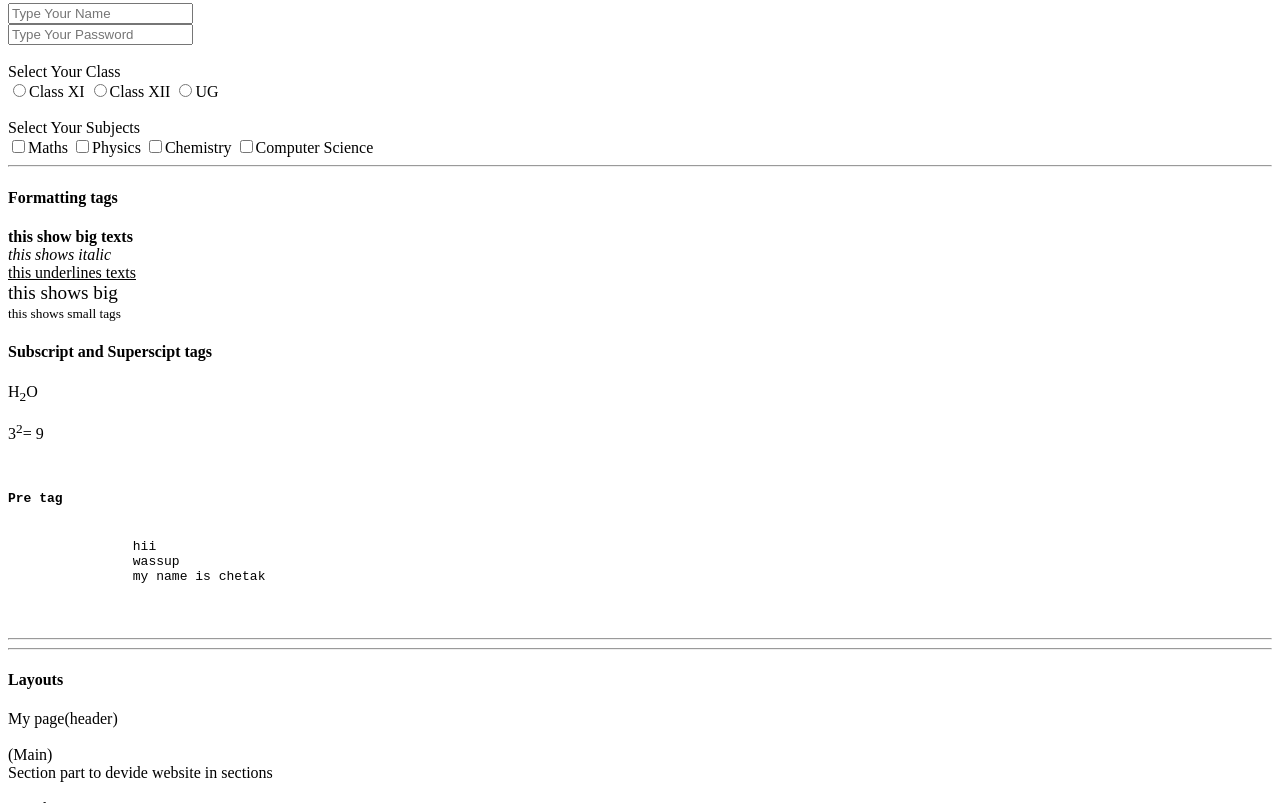
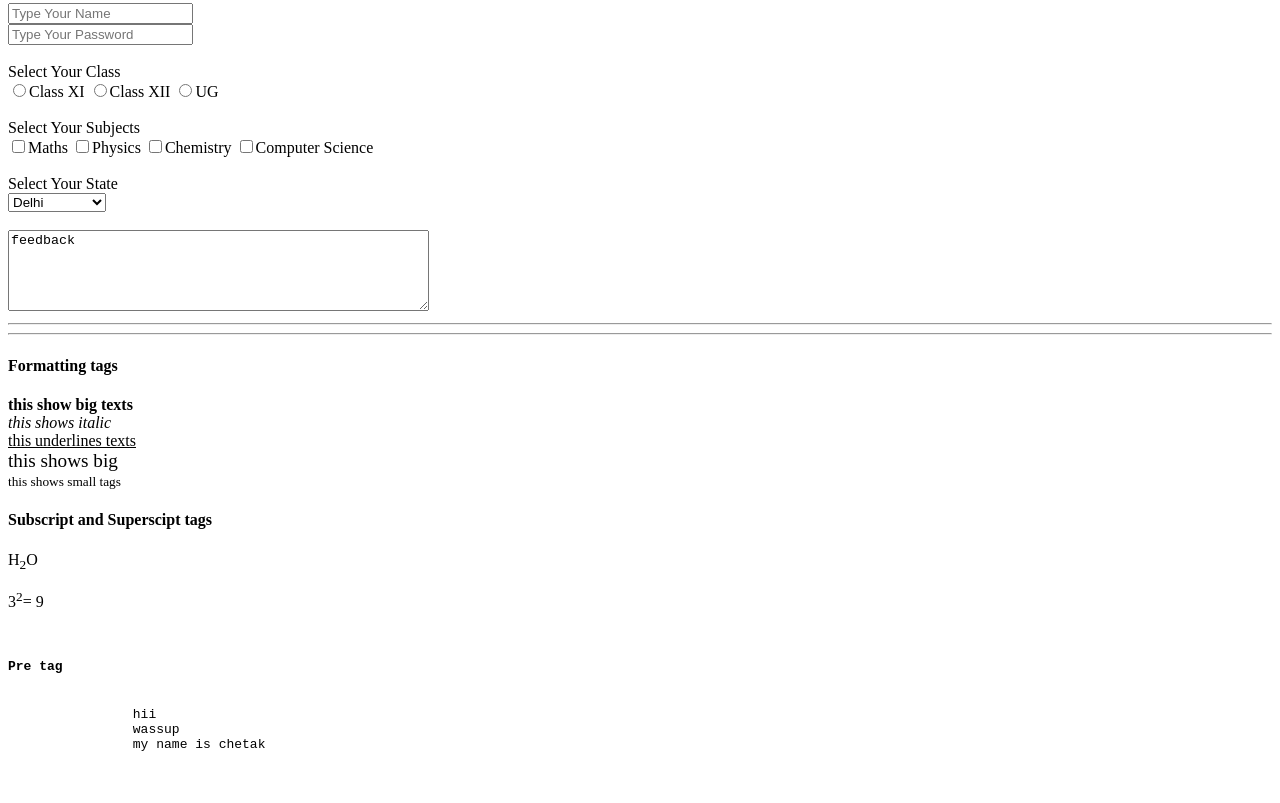
Before and after one commit to Chetakk/learning, a plain HTML site: page webdev/basics/index.html in a window 1280 px wide. Shown: the part 1365-2168 px from the top of the page. Drawn offline with Linux system fonts and the light colour scheme.

Commit message:
webdevs starting

```diff
--- a/webdev/basics/index.html
+++ b/webdev/basics/index.html
@@ -186,6 +186,18 @@
         <label fpr="204"></label>
             <input type="checkbox" value="sub4" name="sub" id="204">Computer Science
         </label>
+        <br><br>
+        Select Your State<br>
+        <select name="city">
+            <option value="Delhi">Delhi</option>
+            <option value="Jharkhand">Jharkhand</option>
+            <option value="TN">Tamil Nadu</option>
+            <option value="WB">West Bengal</option>
+        </select>
+
+        <br><br>
+        <textarea name="feedback" id="301" placeholder="please give your valuable feedback here" rows="5" cols="50">feedback</textarea>
+
 
     </form>
 
@@ -196,7 +208,7 @@
 
 
 <div class="formatting">
-<hr>
+<hr><hr>
     <h4>Formatting tags</h4>
     <!--formatting tags-->
         <!--bold tag-->
```
